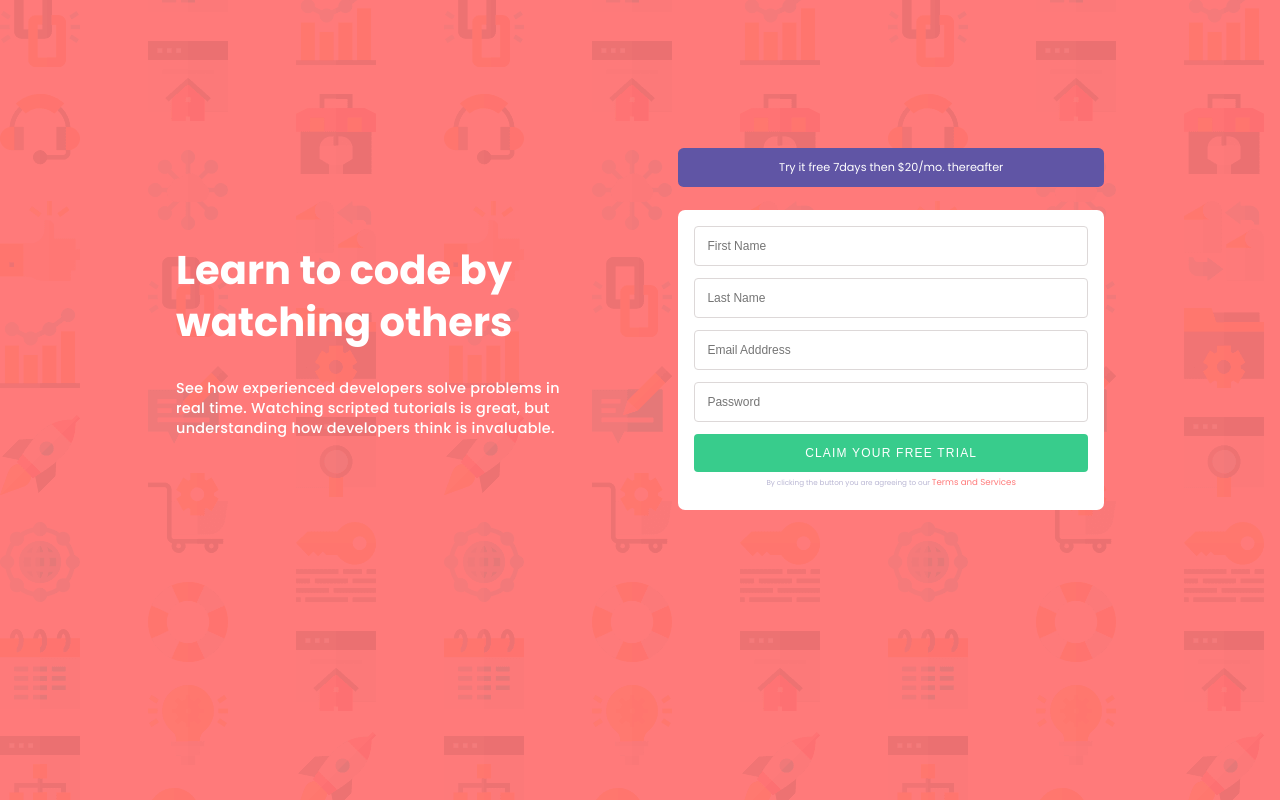
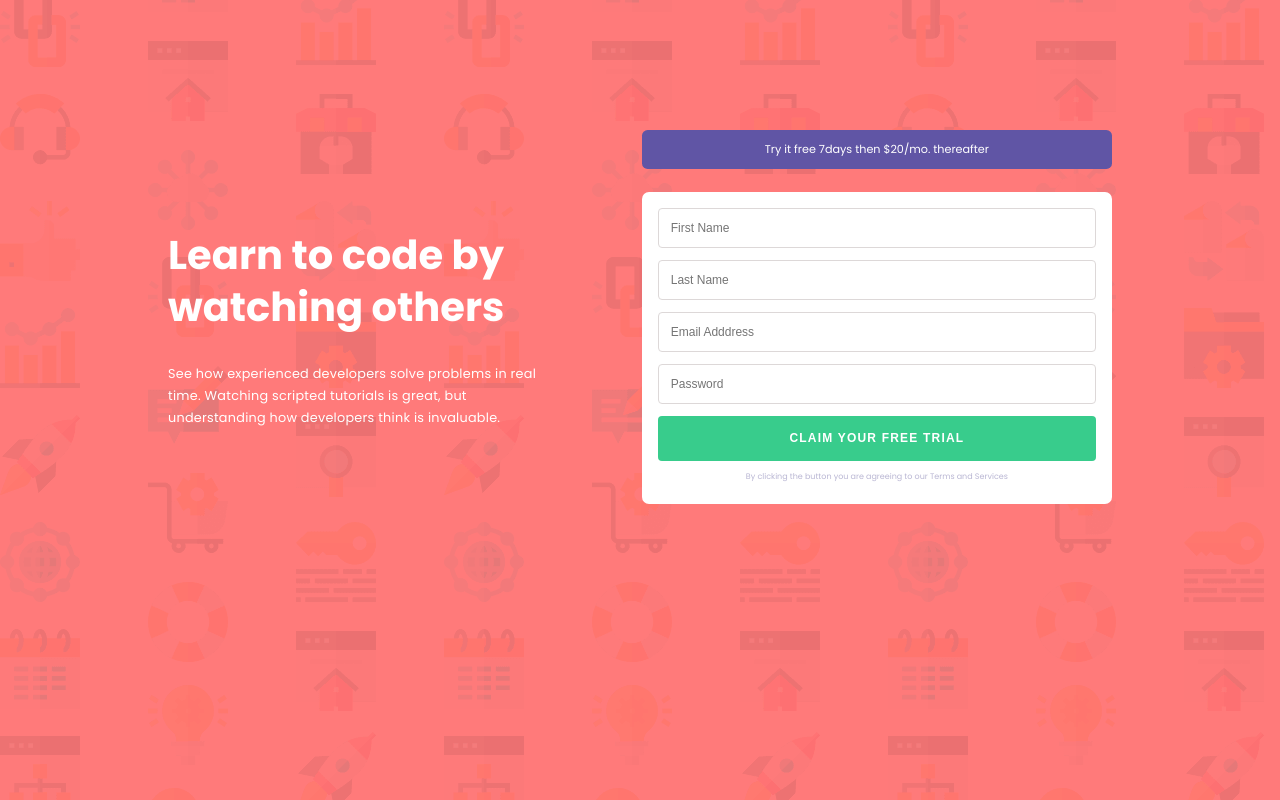
Before and after one commit to Abdulwaarith/responsive-registration-form, a plain HTML site: page index.html in a window 1280 px wide. Drawn offline with Linux system fonts and the light colour scheme.

Commit message:
Update styles.css

```diff
--- a/styles.css
+++ b/styles.css
@@ -14,13 +14,13 @@ body {
 }
 
 .main-body {
-  margin: 45px auto;
+  margin: 35px auto;
   justify-content: center;
   align-items: center;
   height: 100%;
   max-width: 80%;
   display: flex;
-  padding: 3em;
+  padding: 2.5em;
   flex-direction: column;
 }
 .left-side {
@@ -33,6 +33,10 @@ body {
   font-weight: 700;
   line-height: 1.3em;
   margin-bottom: 0.5em;
+}
+.left-side p{
+  line-height: 1.7em;
+  font-weight: 400;
 }
 .left-paragraph {
   font-size: 0.78em;
@@ -48,9 +52,8 @@ body {
   margin-bottom: 2em;
   box-shadow: 0 5px tranparent;
 }
-.right-side {
-  /* max-width: 50%; */
-  /* padding: 2em; */
+.trial-span {
+  font-weight: 600;
 }
 .lower-right {
   background-color: #fff;
@@ -76,13 +79,15 @@ body {
   border: none;
   cursor: pointer;
   outline: none;
+  padding: 1.3em;
+  font-weight: 600;
 }
 .claim-text {
   font-size: 0.75em;
   line-height: 1.7em;
   color: hsl(246, 25%, 77%);
 }
-span {
+.terms-span {
   color: hsl(0, 100%, 74%);
   font-size: 1.2em;
   cursor: pointer;
@@ -91,13 +96,13 @@ span {
 @media only screen and (min-width: 920px) {
   .main-body {
     flex-direction: row;
-    margin: 100px auto;
+    margin: 90px auto;
   }
   .left-side {
     display: flex;
     flex-direction: column;
     justify-content: center;
-    margin-right: 1em;
+    margin-right: 2em;
     text-align: left;
     padding-top: 3em;
   }
@@ -130,6 +135,13 @@ span {
     width: 70%;
   }
   .left-side {
-    margin-right: 0;
+    margin-right: -0.6em;
+  }
+  .left-side p {
+    font-size: 0.8em;
+  }
+  .claim-text {
+    font-size: 0.5em;
+    margin-top: 0.5em;
   }
 }
```
